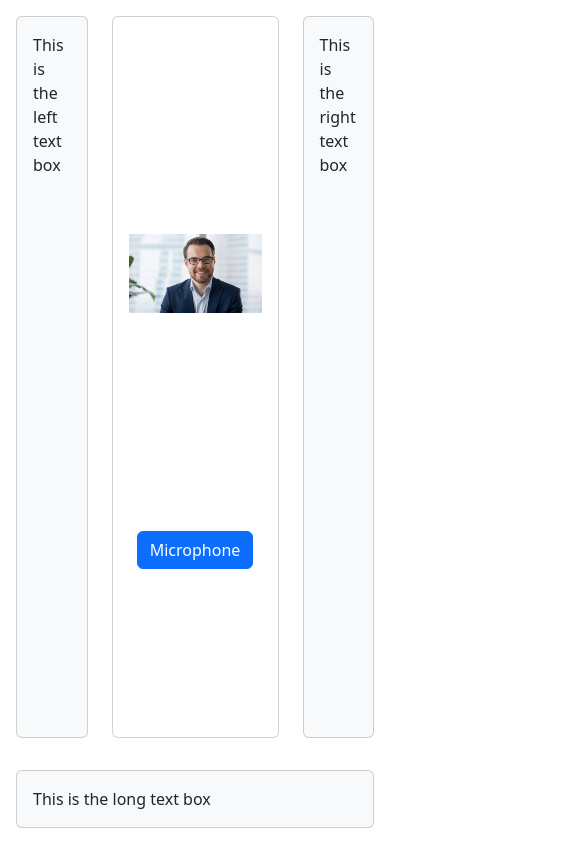
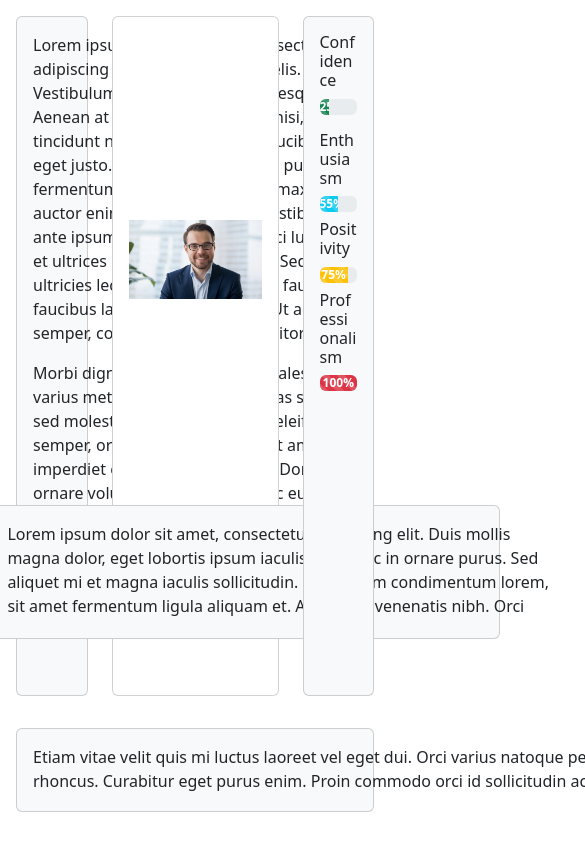
Before and after one commit to ManojBaasha/calhacks_2023, a React (Create React App) app in the folder frontend/: page / in a window 390 px wide. Both pictures are taken after a click on the button "Start Here". Shown: the top 844 px of the page, 585 px wide, since content can reach past the window. Built offline with nearby package versions, Linux system fonts and the light colour scheme.

Commit message:
Set up microphone button/made scrollable text

```diff
--- a/frontend/src/components/Chat.js
+++ b/frontend/src/components/Chat.js
@@ -3,18 +3,26 @@ import "../styles/Chat.css";
 import 'bootstrap/dist/css/bootstrap.min.css';
 
 
-const { Configuration, OpenAIApi } = require("openai");
-
-
+// const { Configuration, OpenAIApi } = require("openai");
 
 export const Chat = ({ room }) => {
+  const [isPressed, setIsPressed] = useState(false);
+
+  const handleClick = () => {
+    setIsPressed(!isPressed);
+  };
 
   return (
     <div className="container-fluid vh-100 d-flex flex-column p-3">
       <div className="row flex-grow-1 mb-3">
         <div className="col-3">
           <div className="card bg-light p-3 h-100">
-        <p className="card-text">This is the left text box</p>
+            <div className="scrollable-text-left">
+              <p className="card-text">Lorem ipsum dolor sit amet, consectetur adipiscing elit. Nam id ultricies felis. Vestibulum auctor mattis pellentesque. Aenean at varius leo. Donec dui nisi, tincidunt nec pellentesque ac, faucibus eget justo. Morbi luctus tortor ac purus fermentum bibendum. Quisque maximus auctor enim finibus maximus. Vestibulum ante ipsum primis in faucibus orci luctus et ultrices posuere cubilia curae; Sed ultricies lectus malesuada augue faucibus, faucibus laoreet lectus suscipit. Ut ac sem semper, commodo nunc at, porttitor risus.
+              </p>
+              <p>Morbi dignissim mi at ipsum sodales, nec varius metus luctus. Fusce egestas sed nisl sed molestie. Cras mattis, elit id eleifend semper, orci enim suscipit nisl, sit amet imperdiet enim neque eu quam. Donec ornare volutpat lobortis. Etiam ac euismod nulla. Vestibulum quis congue velit. Ut non molestie orci, ullamcorper auctor orci. Curabitur fringilla ante ut orci volutpat suscipit. Donec consectetur pretium felis a rhoncus. Curabitur pulvinar arcu lacus, id pellentesque lorem tempus nec.
+              </p>
+            </div>
           </div>
         </div>
         <div className="col-6">
@@ -22,25 +30,65 @@ export const Chat = ({ room }) => {
             <div className="image-container">
               <img className="half-card-image" src={require('../assets/profilePicture.jpg')} alt="Profile Picture" />
             </div>
-        <button className="btn btn-primary mt-3">Microphone</button>
+            <div className="d-flex align-items-center">
+              <button className="btn" onClick={handleClick}>
+                {isPressed ? (
+                  <img src={require('../assets/redMicrophone.png')} alt="Red Microphone" style={{ width: '70%', height: '70%' }} />
+                ) : (
+                  <img src={require('../assets/blackMicrophone.png')} alt="Black Microphone" style={{ width: '70%', height: '70%' }} />
+                )}
+              </button>
+              <div className="card bg-light p-3">
+                <div className="scrollable-text-inside">
+                  <p className="card-text">Lorem ipsum dolor sit amet, consectetur adipiscing elit. Duis mollis magna dolor, eget lobortis ipsum iaculis in. Donec in ornare purus. Sed aliquet mi et magna iaculis sollicitudin. Sed dictum condimentum lorem, sit amet fermentum ligula aliquam et. Aliquam a venenatis nibh. Orci varius natoque penatibus et magnis dis parturient montes, nascetur ridiculus mus. Mauris mattis tincidunt justo, ac eleifend nunc scelerisque vitae. Donec nec lorem libero. Mauris pellentesque ultricies nulla, nec fringilla leo accumsan ut. Pellentesque nunc dui, pretium a aliquet in, pulvinar vel ante. Morbi quis libero nec tortor aliquet feugiat. Nunc vel posuere sem, id rutrum quam. Phasellus nec risus nunc.</p>
+                </div>
+              </div>
+            </div>
           </div>
         </div>
         <div className="col-3">
           <div className="card bg-light p-3 h-100">
-        <p className="card-text">This is the right text box</p>
+            <div>
+              <h6>Confidence</h6>
+              <div className="progress mb-3">
+                <div className="progress-bar progress-bar-striped bg-success" role="progressbar" style={{ width: '25%' }} aria-valuenow="25" aria-valuemin="0" aria-valuemax="100">
+                  <strong style={{ color: '#fff' }}>25%</strong>
                 </div>
               </div>
+              <h6>Enthusiasm</h6>
+              <div className="progress mb-2">
+                <div className="progress-bar progress-bar-striped bg-info" role="progressbar" style={{ width: '50%' }} aria-valuenow="50" aria-valuemin="0" aria-valuemax="100">
+                  <strong style={{ color: '#fff' }}>55%</strong>
                 </div>
-  <div className="row flex-grow-4 mt-3">
-    <div className="col">
-      <div className="card bg-light p-3 h-100">
-        <p className="card-text">This is the long text box</p>
+              </div>
+              <h6>Positivity</h6>
+              <div className="progress mb-2">
+                <div className="progress-bar progress-bar-striped bg-warning" role="progressbar" style={{ width: '75%' }} aria-valuenow="75" aria-valuemin="0" aria-valuemax="100">
+                  <strong style={{ color: '#fff' }}>75%</strong>
+                </div>
+              </div>
+              <h6>Professionalism</h6>
+              <div className="progress mb-2">
+                <div className="progress-bar progress-bar-striped bg-danger" role="progressbar" style={{ width: '100%' }} aria-valuenow="100" aria-valuemin="0" aria-valuemax="100">
+                  <strong style={{ color: '#fff' }}>100%</strong>
+                </div>
               </div>
             </div>
           </div>
         </div>
 
+      </div>
+      <div className="row flex-grow-4 mt-3 pb-3">
+        <div className="col">
+          <div className="card bg-light p-3 h-100">
+            <div className="scrollable-text-bottom">
+              <p className="card-text">Etiam vitae velit quis mi luctus laoreet vel eget dui. Orci varius natoque penatibus et magnis dis parturient montes, nascetur ridiculus mus. Suspendisse potenti. Sed tincidunt sed arcu nec rhoncus. Curabitur eget purus enim. Proin commodo orci id sollicitudin accumsan. Integer a maximus purus. Sed ullamcorper dapibus neque, imperdiet lobortis nunc interdum id. Morbi id lacus vitae sapien abe mollis pellentesque. Curabitur at tellus dapibus, pretium felis et, sagittis mauris. Integer id tortor suscipit, ullamcorper ligula vitae, ornare turpis. Morbi eu dui eu massa faucibus blandit. Etiam a ullamcorper urna.
+              </p>
+            </div>
+          </div>
 
-
+        </div>
+      </div>
+    </div>
   );
 };
--- a/frontend/src/styles/Chat.css
+++ b/frontend/src/styles/Chat.css
@@ -2,6 +2,7 @@
     height: 70%;
     position: relative;
     width: 100%;
+    margin-bottom: 20px;
 }
 
 .half-card-image {
@@ -12,3 +13,21 @@
     width: 100%;
     object-fit: contain;
 }
+
+.scrollable-text-inside {
+    height: 100px;
+    width: 550px;
+    overflow-y: auto;
+}
+
+.scrollable-text-left {
+    height: 570px;
+    width: 320px;
+    overflow-y: auto;
+}
+
+.scrollable-text-bottom {
+    height: 50px;
+    width: 1450px;
+    overflow-y: auto;
+}
```
Also changed, not shown: frontend/src/assets/blackMicrophone.png (added), frontend/src/assets/redMicrophone.png (added). Lines whose indentation alone changed are shown as unchanged.
